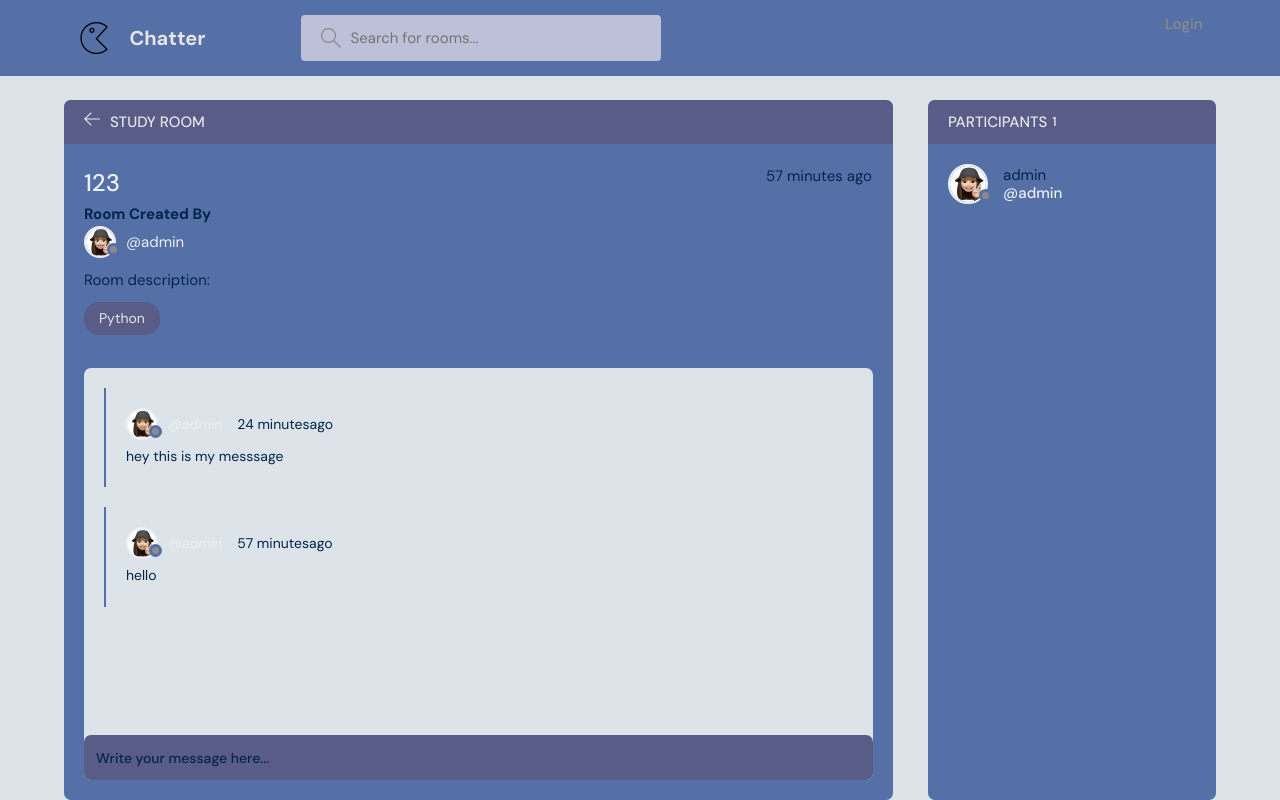
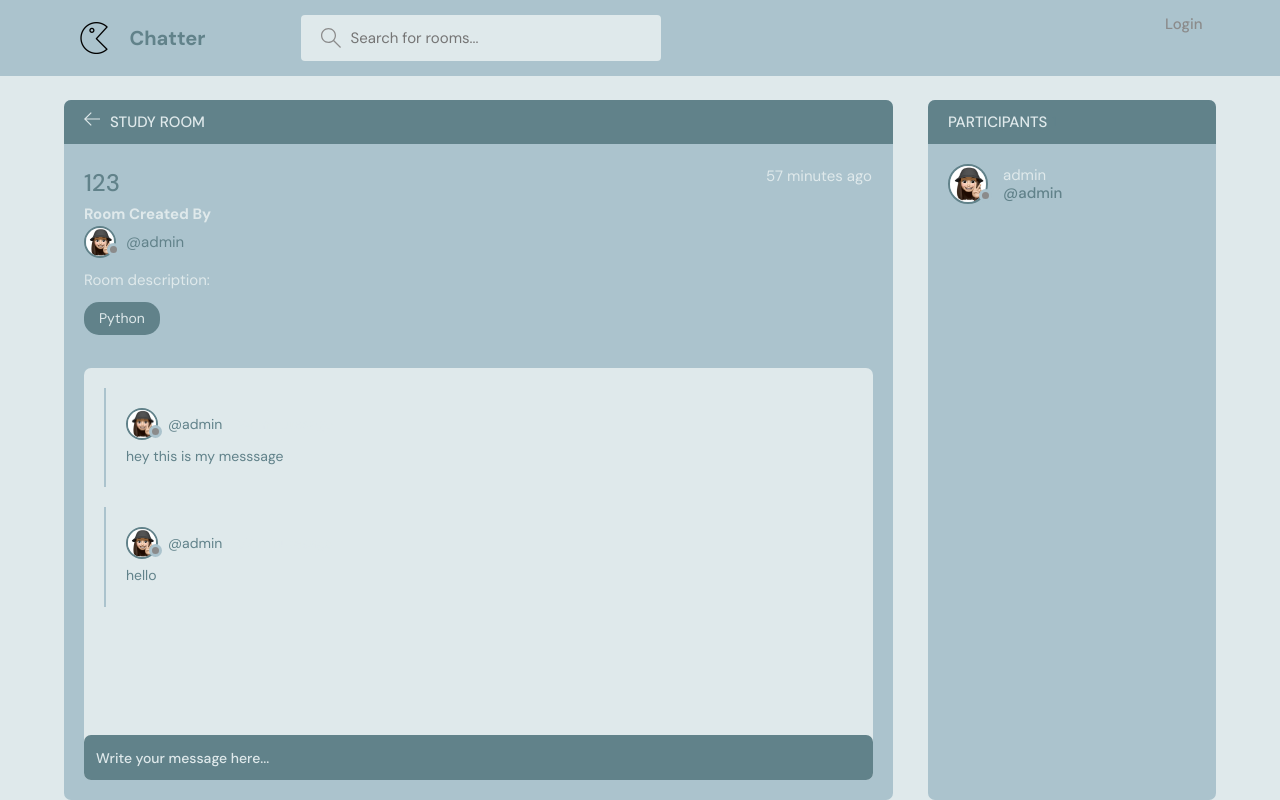
Before and after one commit to jabs142/chatter, a Django app: page /room/16 in a window 1280 px wide. Run offline with Django 4.2, Linux system fonts and the light colour scheme; data comes from the database, SQL or seed files in the repository; both versions use the stored data as it was after the commit.

Commit message:
Edited UI

```diff
--- a/base/templates/base/form.html
+++ b/base/templates/base/form.html
@@ -27,11 +27,13 @@
               <datalist id="topic-list">
                 <select id="room_topic">
                   {% for topic in topics %}
-                <option value="{{topic.name}}"> {{topic.name}} </option>
+                  <option value="{{topic.name}}">{{topic.name}}</option>
                   {% endfor %}
                 </select>
               </datalist>
             </div>
+
+
           <div class=" form__group">
             <label for="room_name">Group name</label>
             {{form.name}}
--- a/base/templates/base/room.html
+++ b/base/templates/base/room.html
@@ -1,15 +1,5 @@
 {% extends 'main.html' %}
 {% load static %}
-
-<style>
-  .username-font {
-    color: black
-  }
-
-  .message-font {
-    color: rgb(208, 202, 202)
-  }
-</style>
 
 
 {% block content %}
--- a/static/styles/style.css
+++ b/static/styles/style.css
@@ -1,15 +1,15 @@
 @import url("https://fonts.googleapis.com/css2?family=DM+Sans:wght@400;500;700&display=swap");
 
 :root {
-  --color-main: #ebf0f4;
+  --color-main: #61828a;
   --color-main-light: #d8aeda;
-  --color-dark: #5470a7;
-  --color-dark-medium: #bdc0d8;
-  --color-dark-light: #595c87;
-  --color-light: #e5e5e5;
+  --color-dark: #abc3cd;
+  --color-dark-medium: #61828A;
+  --color-dark-light: #61828a;
+  --color-light: #DfE9Eb;
   --color-gray: #8b8b8b;
-  --color-light-gray: #03254c;
-  --color-bg: #dce4e9;
+  --color-light-gray: #DfE9Eb;
+  --color-bg: #DfE9Eb;
   --color-success: #5dd693;
   --color-error: #fc4b0b;
 }
@@ -60,6 +60,7 @@
   color: var(--color-main);
   text-decoration: none;
 }
+
 
 /*========== components ==========*/
 .container {
@@ -289,11 +290,11 @@
 .header__logo > h1 {
   font-weight: 700;
   font-size: 2rem;
-  color: var(--color-light);
+  color: var(--color-main);
 }
 
 .header__search > label {
-  background-color: var(--color-dark-medium);
+  background-color: var(--color-light-gray);
   padding: 1.3rem 1rem;
   display: flex;
   align-items: center;
@@ -449,7 +450,7 @@
 .layout__boxTitle h3 {
   text-transform: uppercase;
   font-weight: 500;
-  color: var(--color-light);
+  color: var(--color-dark);
 }
 
 .layout__boxTitle svg {
@@ -574,7 +575,7 @@
   justify-content: space-between;
   margin-bottom: 3rem;
   font-weight: 500;
-  color: var(--color-light-gray);
+  color: var(--color-dark-light);
   transition: all 0.3s ease-in-out;
 }
 
@@ -686,7 +687,7 @@
   font-size: 2rem;
   font-weight: 500;
   margin-bottom: 1.5rem;
-  color: var(--color-light);
+  color: var(--color-dark-medium);
   transition: all 0.3s ease-in-out;
 }
 
@@ -1075,7 +1076,7 @@
 }
 
 .thread__top svg {
-  fill: var(--color-dark-light);
+  fill: var(--color-dark-medium);
 }
 
 .thread__author {
@@ -1094,6 +1095,7 @@
 .thread__details {
   font-size: 1.4rem;
   margin-top: 0.5rem;
+  color: var(--color-dark-medium);
 }
 
 .room__message {
--- a/templates/navbar.html
+++ b/templates/navbar.html
@@ -4,7 +4,7 @@
     <div class="container">
         <a href="{% url 'home' %}" class="header__logo">
             <img src="static/images/chatter.png" />
-            <h1>Chatter</h1>
+            <h1 class="title_font">Chatter</h1>
         </a>
         <form class="header__search" method="GET" action="{% url 'home' %}">
             <label>
```
Also changed, not shown: base/templates/base/profile.html (+3 -6 lines), db.sqlite3. Lines whose indentation alone changed are shown as unchanged.
